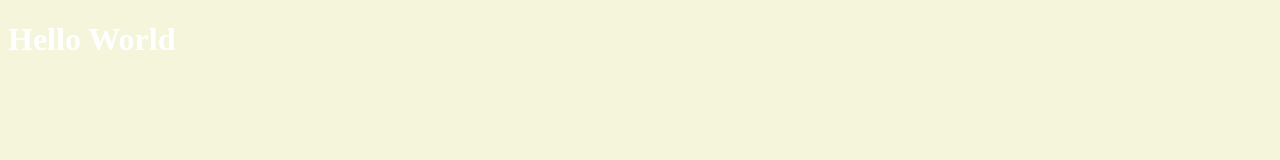
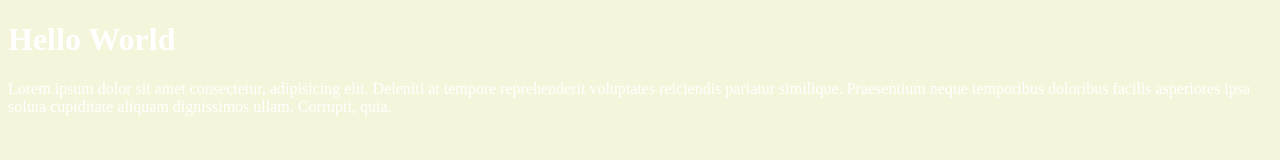
Before and after one commit to BagusLanangP/GDSC-repo-test, a plain HTML site: page index.html in a window 1280 px wide. Drawn offline with Linux system fonts and the light colour scheme.

Commit message:
memodifikasi file html

```diff
--- a/index.html
+++ b/index.html
@@ -8,11 +8,14 @@
     <style>
         body{
             background-color: beige;
-            color: white;
+            color: #ffffff;
         }
+
+
     </style>
 </head>
 <body>
     <h1>Hello World</h1>
+    <p>Lorem ipsum dolor sit amet consectetur, adipisicing elit. Deleniti at tempore reprehenderit voluptates reiciendis pariatur similique. Praesentium neque temporibus doloribus facilis asperiores ipsa soluta cupiditate aliquam dignissimos ullam. Corrupti, quia.</p>
 </body>
 </html>
```
